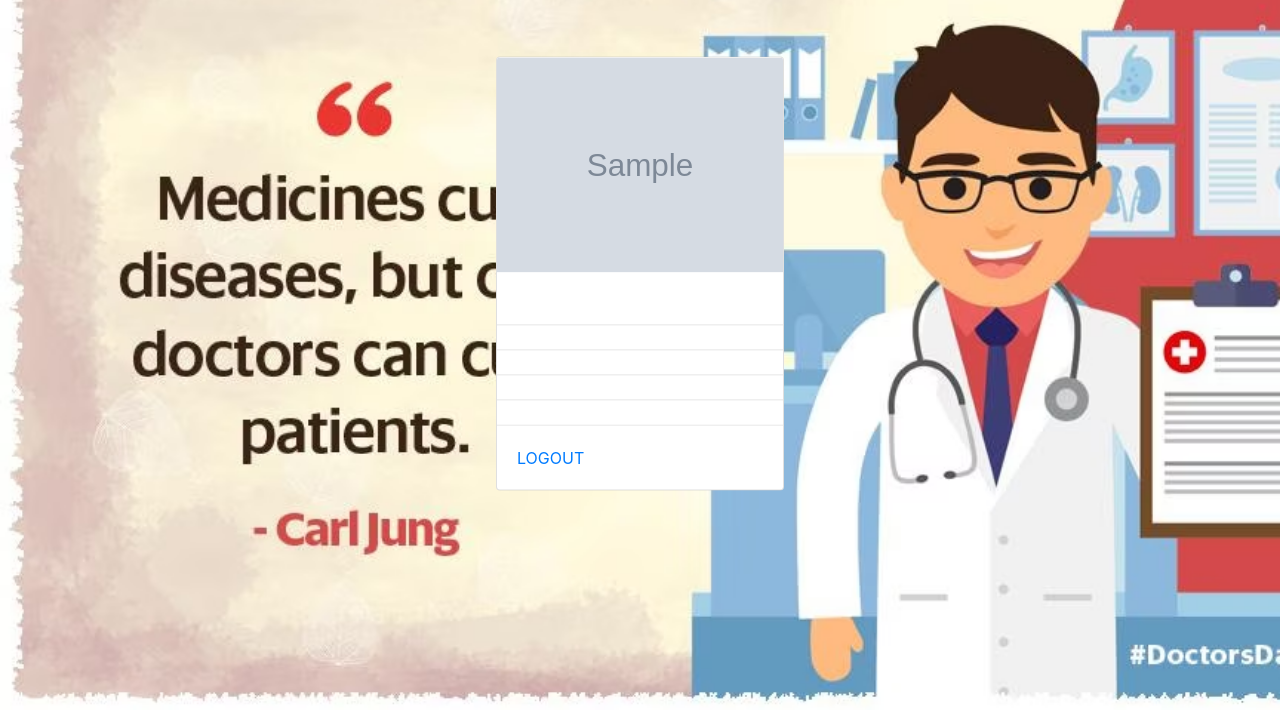
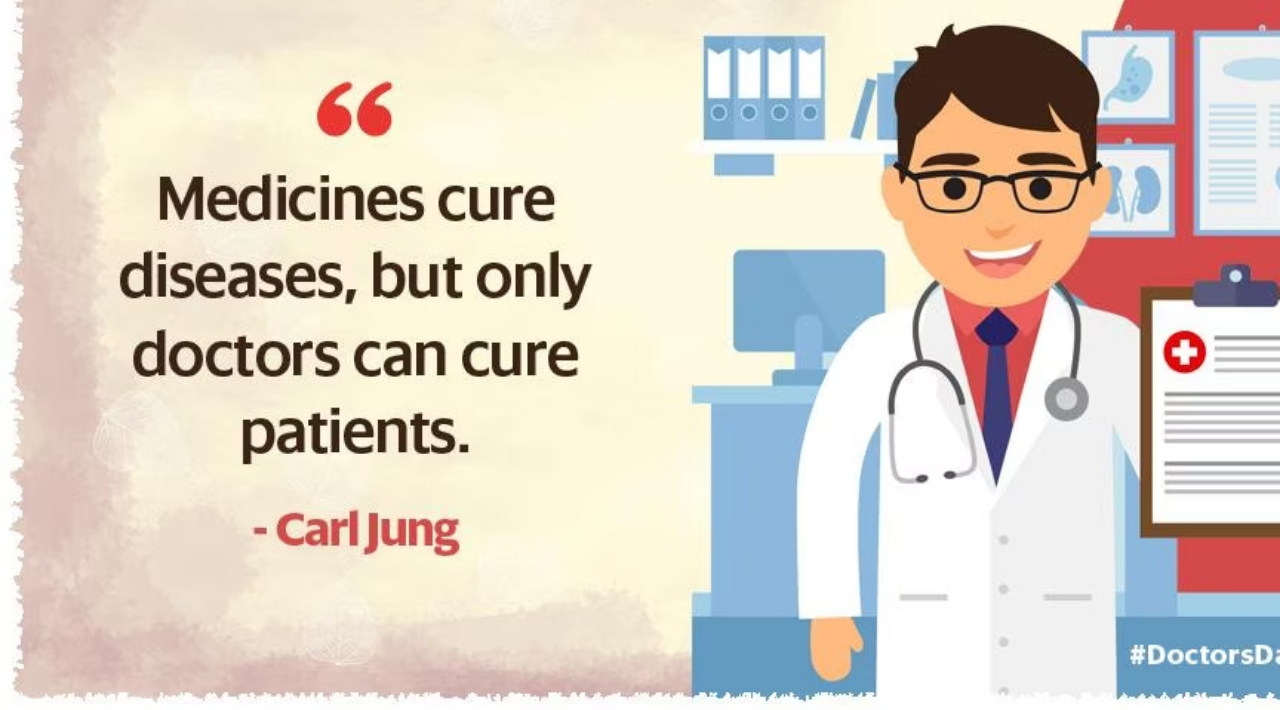
Before and after one commit to A-N-I-T-T-A/multimodule, a Django app: page /dhome in a window 1280 px wide. Shown: the part 90-800 px from the top of the page. Run offline with Django 4.2, Linux system fonts and the light colour scheme; a user stored in the database is signed in; tables that the repository leaves empty hold one stand-in row (values such as "Sample post"); grey boxes marked "Sample" are stand-in pictures.

Commit message:
second commit

```diff
--- a/templates/dhome.html
+++ b/templates/dhome.html
@@ -49,22 +49,5 @@
             </ul>
         </div>
     </nav>
-    <div class="container">
-        <div class="card" style="width: 18rem;">
-            <img class="card-img-top" src="{{user.Image.url}}" alt="Card image">
-            <div class="card-body">
-              <h5 class="card-title">{{d.user.username}}</h5>
-            </div>
-            <ul class="list-group list-group-flush">
-              <li class="list-group-item">{{d.user.first_name}}</li>
-              <li class="list-group-item">{{d.user.email}}</li>
-              <li class="list-group-item">{{d.age}}</li>
-              <li class="list-group-item">{{d.phone}}</li>
-            </ul>
-            <div class="card-body">
-              <a href="#" class="card-link">LOGOUT</a>
-            </div>
-        </div>
-    </div>
 </body>
 </html>
```
